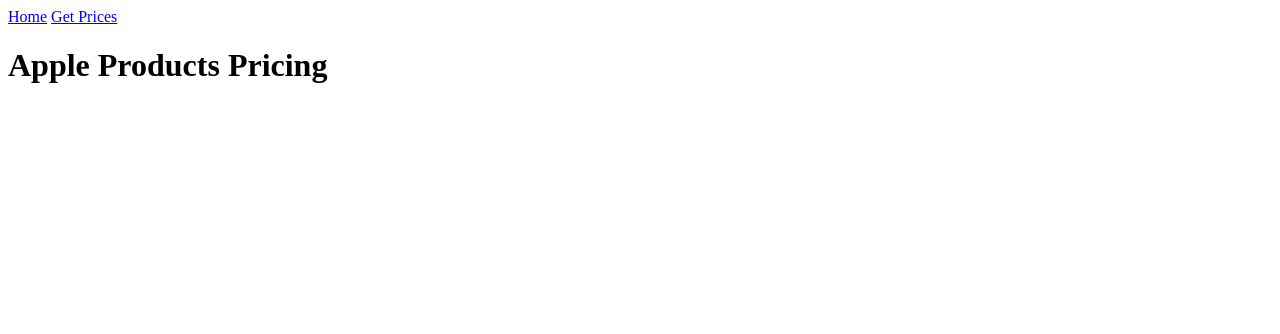
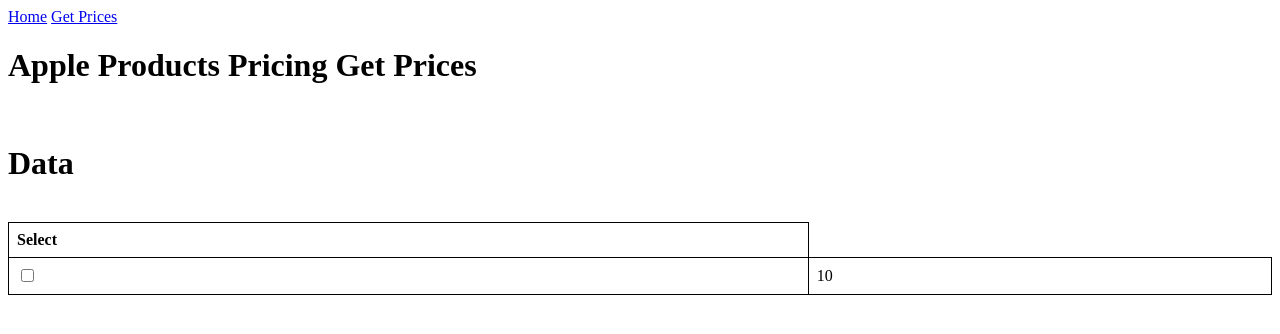
Before and after one commit to MohamedAhmedMahmoudAliHassan/DealsHub001, a Flask app: page /select_price in a window 1280 px wide. Shown: the top 334 px of the page. Run offline with Flask 3, Linux system fonts and the light colour scheme; a database or web service that is not in the repository returns one stand-in record (values such as "Sample title"); some libraries are stand-ins or nearby versions.

Commit message:
after fix the issue and display the prices in html page

```diff
--- a/app.py
+++ b/app.py
@@ -9,12 +9,12 @@
 def home():
     #return render_template('index.html')
     data, column_names = select_price()
-    return render_template('index.html', data=data, column_names=column_names)
+    return render_template('index.html')
 
 @app.route('/select_price')
 def select_price1():
        data, column_names = select_price()
-       return render_template('index.html', data=data, column_names=column_names)
+       return render_template('get_prices.html', data=data, column_names=column_names)
 
 if __name__ == "__main__":
     app.run(debug=True)
--- a/db_connection.py
+++ b/db_connection.py
@@ -3,17 +3,17 @@
 def connection():
     try:
         #External database host from cloud to cloud
-        conn = psycopg2.connect(user="test_2ax2_user",
+        """ conn = psycopg2.connect(user="test_2ax2_user",
                                 password="CdYjtWXw0dW9gmwjA2YYslv4sSBlB5qD",
                                 host="dpg-d4ethoc9c44c73cjdni0-a",
                                 port="5432",
-                                database="test_2ax2")
+                                database="test_2ax2") """
         # Internal database connection from local to local
-        """ conn = psycopg2.connect(user="postgres",
+        conn = psycopg2.connect(user="postgres",
                                     password="postgres",
                                     host="127.0.0.1",
                                     port="5432",
-                                    database="testdb2") """
+                                    database="testdb2")
 
         return conn
 
--- /dev/null
+++ b/templates/get_prices.html
@@ -0,0 +1,46 @@
+{% extends "base.html" %}
+
+{% block head %}
+<style>
+    table {
+        border-collapse: collapse;
+        width: 100%;
+    }
+    th, td {
+        border: 1px solid black;
+        padding: 8px;
+        text-align: left;
+    }
+</style>
+{% endblock %}
+
+{% block body %}
+<h1>Apple Products Pricing Get Prices</h1>
+
+<br>
+<h1>Data</h1>
+<br>
+<table>
+    <thead>
+        <tr>
+            <th>Select</th>
+            {% if column_names %}
+            {% for column_name in column_names %}
+                <th>{{ column_name }}</th>
+            {% endfor %}
+            {% endif %}
+        </tr>
+    </thead>
+    <tbody>
+        {% for row in data %}
+            <tr>
+                <td><input type="checkbox" name="selected_price" value="{{ row[0] }}"></td>
+                {% for cell in row %}
+                    <td>{{ cell }}</td>
+                {% endfor %}
+            </tr>
+        {% endfor %}
+    </tbody>
+</table>
+
+{% endblock %}
--- a/templates/index.html
+++ b/templates/index.html
@@ -7,29 +7,3 @@
 {% block body %}
 <h1>Apple Products Pricing</h1>
 {% endblock %}
-
-<br>
-<h1>Data</h1>
-<br>
-<table>
-    <thead>
-        <tr>
-            <th>Select</th>
-            {% if column_names %}
-            {% for column_name in column_names %}
-                <th>{{ column_name }}</th>
-            {% endfor %}
-            {% endif %}
-        </tr>
-    </thead>
-    <tbody>
-        {% for row in data %}
-            <tr>
-                <td><input type="checkbox" name="selected_price" value="{{ row[0] }}"></td>
-                {% for cell in row %}
-                    <td>{{ cell }}</td>
-                {% endfor %}
-            </tr>
-        {% endfor %}
-    </tbody>
-</table>
```
